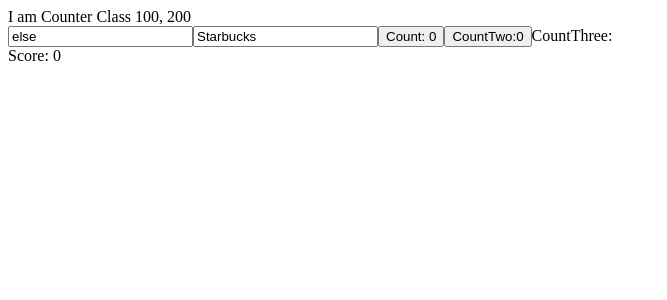
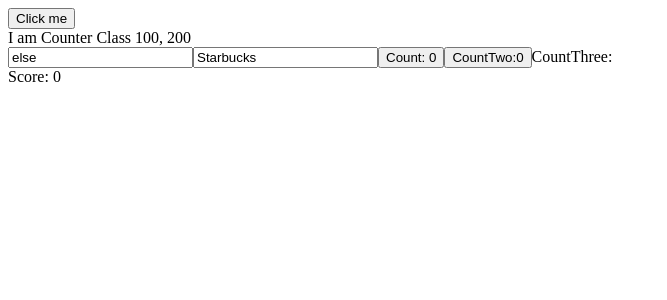
Before and after one commit to azizali/react-starbucks, a React (Create React App) app: page / in a window 1280 px wide. Shown: the top 300 px of the page, without its empty margins (0-667 px from the left). Built offline with nearby package versions, Linux system fonts and the light colour scheme.

Commit message:
Sample Click handler

```diff
--- a/src/App.jsx
+++ b/src/App.jsx
@@ -1,11 +1,15 @@
 import React from 'react';
 import Counter from './CounterScore/Counter';
+import Sample from './Sample';
 
 export default function App(){
   return (
-    <Counter
-      anotherValue={200}
-      initialValue={100}
-    />
+    <>
+      <Sample />
+      <Counter
+        anotherValue={200}
+        initialValue={100}
+      />
+    </>
   )
 }
--- /dev/null
+++ b/src/Sample.jsx
@@ -0,0 +1,14 @@
+import React from 'react'
+
+export default class Sample extends React.Component{
+  handleClick = () =>{
+    console.log('I was clicked')
+  }
+  render() {
+    return (
+      <div>
+        <button onClick={this.handleClick}>Click me</button>
+      </div>
+    )
+  }
+}
```
